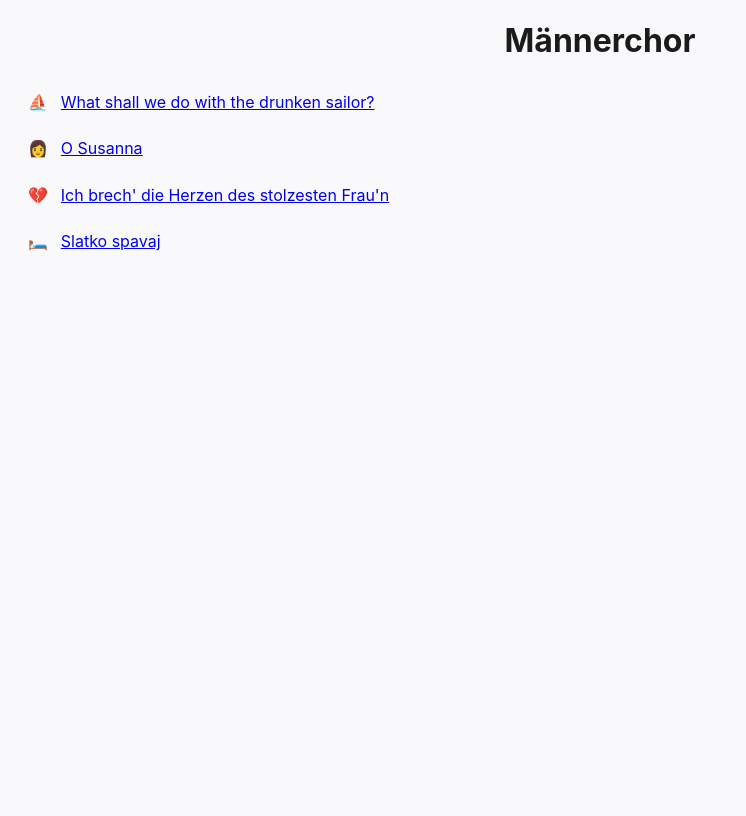
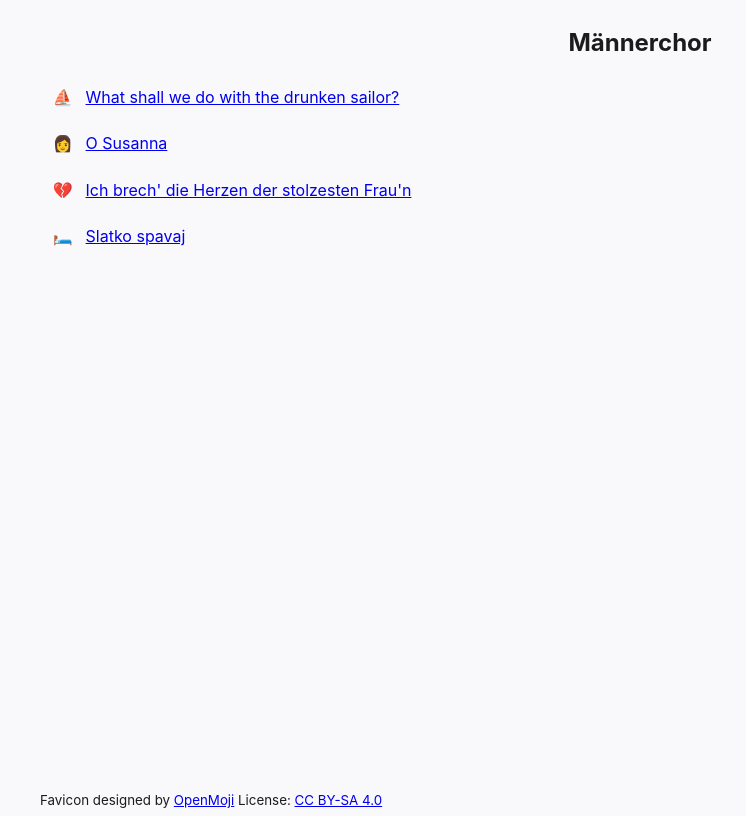
Before and after one commit to shadow-identity/choir, a SvelteKit app: page /1 in a window 1280 px wide. Shown: the whole page, without its empty margins (0-746 px from the left). Built offline with nearby package versions, Linux system fonts and the light colour scheme.

Commit message:
Attribution, layout fixes

```diff
--- a/src/routes/+layout.svelte
+++ b/src/routes/+layout.svelte
@@ -2,42 +2,88 @@
 	import './styles.css'
 	import { setContext } from 'svelte'
 	import { songs } from './songs'
+	import { page } from '$app/stores'
+	import Copyright from './Copyright.svelte'
+
+	$: id = $page.params.id
+	$: composer = songs.find((song) => song.slug === id)?.copyright?.composer
+	$: lyricist = songs.find((song) => song.slug === id)?.copyright?.lyricist
 
 	setContext('songs', songs)
 </script>
 
+<section>
+	<header>
 		<h1>Männerchor</h1>
 		<nav>
 			<ul>
 				{#each songs as song}
-			<li translate="no" style="--icon: '{song.name.icon}'">
-				<a href={song.slug}>{song.name.full}</a>
+					<li translate="no">
+						<span>{song.name.icon}</span>
+						<a href={song.slug}>
+							<span>{song.name.full}</span>
+						</a>
 					</li>
 				{/each}
 			</ul>
 		</nav>
+	</header>
 
 	<slot />
 
+	<footer>
+		{#if composer}<Copyright author={composer} />{/if}
+		{#if lyricist}<Copyright author={lyricist} />{/if}
+		<span lang="en">
+			Favicon designed by <a href="https://openmoji.org/">OpenMoji</a>
+			License:
+			<a href="https://creativecommons.org/licenses/by-sa/4.0/#">
+				CC BY-SA 4.0
+			</a>
+		</span>
+	</footer>
+</section>
+
 <style>
+	section {
+		display: grid;
+		grid-template-rows: auto 1fr auto;
+		grid-template-columns: minmax(0, 1200px);
+		justify-content: center;
+		min-height: 100%;
+	}
 	h1 {
 		text-align: center;
 	}
 	ul {
 		display: flex;
 		flex-direction: column;
+		padding: 0;
 		gap: 0.4rem;
 		max-width: max-content;
+		list-style: none;
 	}
-	li::marker {
-		content: var(--icon);
+	li {
+		display: flex;
+		padding-left: 0.8rem;
+		text-wrap: nowrap;
 	}
 
-	li {
-		padding-left: 0.8rem;
+	li span,
+	li a {
+		min-height: 40px;
+		display: flex;
+		align-items: center;
 	}
-	a {
-		display: block;
-		line-height: 40px;
+	li span {
+		margin-right: 0.8rem;
+	}
+
+	li a {
+		text-wrap: balance;
+	}
+
+	footer {
+		font-size: smaller;
 	}
 </style>
--- /dev/null
+++ b/src/routes/Copyright.svelte
@@ -0,0 +1,5 @@
+<script lang="ts">
+	export let author: string
+</script>
+
+© {author};
--- a/src/routes/[id]/Media.svelte
+++ b/src/routes/[id]/Media.svelte
@@ -37,12 +37,12 @@
 <style>
 	audio {
 		display: block;
+		flex-grow: 1;
 		width: 100%;
 	}
 	figure {
 		display: flex;
-		margin-left: 1rem;
-		margin-right: 1rem;
+		margin: 1rem 0;
 		gap: 1rem;
 		align-items: center;
 	}
--- a/src/routes/songs.ts
+++ b/src/routes/songs.ts
@@ -1,7 +1,17 @@
-export const songs = [
+type Song = {
+	name: {
+		full: string
+		short: string
+		icon: string
+	}
+	slug: string
+	parts: { name: string; recording: string }[]
+	copyright?: { composer: string; lyricist: string }
+}
+export const songs: Song[] = [
 	{
 		name: {
-			full: ' What shall we do with the drunken sailor?',
+			full: 'What shall we do with the drunken sailor?',
 			short: 'Drunken Sailor',
 			icon: '⛵',
 		},
@@ -26,9 +36,13 @@ export const songs = [
 	},
 	{
 		name: {
-			full: "Ich brech' die Herzen des stolzesten Frau'n",
+			full: "Ich brech' die Herzen der stolzesten Frau'n",
 			short: "Ich brech' die Herzen",
 			icon: '💔',
+		},
+		copyright: {
+			composer: '1938, Lothar Brühne',
+			lyricist: '1938, Bruno Balz',
 		},
 		slug: 'herzen',
 		parts: [
@@ -52,4 +66,4 @@ export const songs = [
 			{ name: 'B2', recording: 'slatko-b2.mp4' },
 		],
 	},
-] as const
+]
--- a/src/routes/styles.css
+++ b/src/routes/styles.css
@@ -2,10 +2,14 @@
 	font-family: Inter, BlinkMacSystemFont, 'Segoe UI', 'Roboto', 'Oxygen',
 		'Ubuntu', 'Cantarell', 'Fira Sans', 'Droid Sans', 'Helvetica Neue',
 		sans-serif;
-
 	text-wrap: balance;
 	text-wrap: pretty;
 	background-color: #f9f9fb;
 	color: #1b1b1b;
-	max-width: 1200px;
 }
+
+body {
+	height: 100vh;
+	margin: 0;
+	padding: 0.5rem;
+}
```
Also changed, not shown: src/routes/+page.svelte (deleted, +0 -12 lines). Lines whose indentation alone changed are shown as unchanged.
